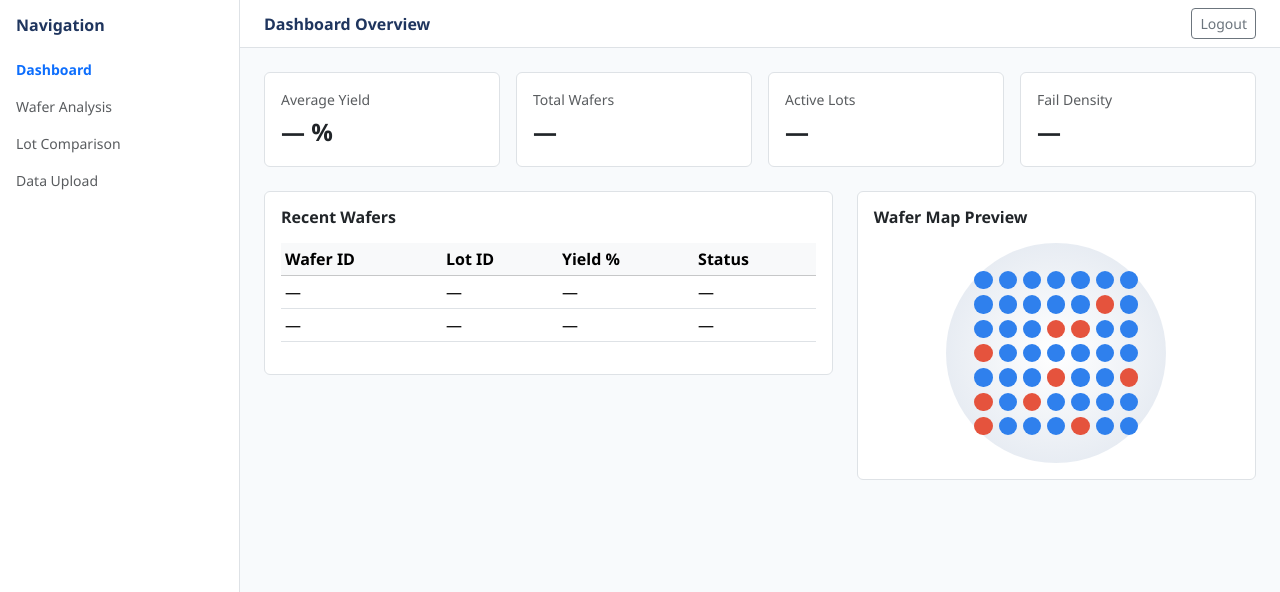
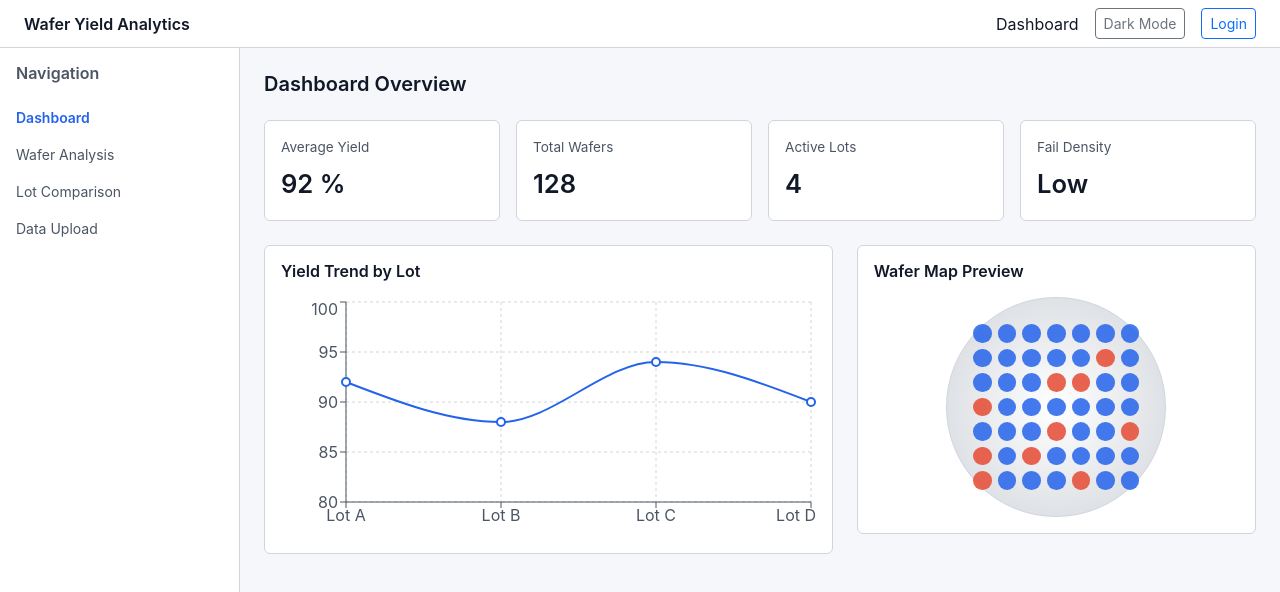
Before and after one commit to Saumyadarshi-1204/wafer-yield-analytics, a React (Create React App) app: page /dashboard in a window 1280 px wide. Shown: the top 592 px of the page. Built offline with nearby package versions, Linux system fonts and the light colour scheme; sample sign-in values are in the browser's storage.

Commit message:
Add ThemeContext, Modify other files accordingly

```diff
--- a/src/App.js
+++ b/src/App.js
@@ -1,32 +1,28 @@
 import React from "react";
 import { BrowserRouter, Routes, Route, Navigate } from "react-router-dom";
+import { ThemeProvider } from "./context/ThemeContext";
 import Landing from "./pages/Landing";
 import Login from "./pages/Login";
 import Dashboard from "./pages/Dashboard";
 
-const isAuthenticated = () => {
-  return localStorage.getItem("isAuth") === "true";
-};
+function App() {
+  const isAuthenticated = localStorage.getItem("isAuth") === "true";
 
-function App() {
   return (
+    <ThemeProvider>
       <BrowserRouter>
         <Routes>
           <Route path="/" element={<Landing />} />
           <Route path="/login" element={<Login />} />
-
           <Route
             path="/dashboard"
             element={
-            isAuthenticated() ? (
-              <Dashboard />
-            ) : (
-              <Navigate to="/login" replace />
-            )
+              isAuthenticated ? <Dashboard /> : <Navigate to="/login" replace />
             }
           />
         </Routes>
       </BrowserRouter>
+    </ThemeProvider>
   );
 }
 
--- a/src/components/KpiCard.jsx
+++ b/src/components/KpiCard.jsx
@@ -1,17 +1,26 @@
 import React from "react";
-import { motion } from "framer-motion";
 
 function KpiCard({ title, value }) {
   return (
-    <motion.div
-      initial={{ opacity: 0, y: 20 }}
-      animate={{ opacity: 1, y: 0 }}
-      transition={{ duration: 0.4 }}
-      className="bg-white border rounded p-3 h-100"
-    >
-      <div className="text-muted small">{title}</div>
-      <div className="fs-4 fw-semibold mt-1">{value}</div>
-    </motion.div>
+    <div className="card-theme rounded p-3 h-100">
+      <div
+        className="text-secondary-theme"
+        style={{ fontSize: "0.85rem" }}
+      >
+        {title}
+      </div>
+
+      <div
+        className="mt-2"
+        style={{
+          fontSize: "1.6rem",
+          fontWeight: 600,
+          color: "var(--text-primary)",
+        }}
+      >
+        {value}
+      </div>
+    </div>
   );
 }
 
--- a/src/components/Navbar.jsx
+++ b/src/components/Navbar.jsx
@@ -1,42 +1,50 @@
 import React from "react";
 import { useNavigate } from "react-router-dom";
-import { motion } from "framer-motion";
+import { useTheme } from "../context/ThemeContext";
 
 function Navbar() {
   const navigate = useNavigate();
+  const { theme, toggleTheme } = useTheme();
 
   return (
-    <motion.nav
-      initial={{ y: -40, opacity: 0 }}
-      animate={{ y: 0, opacity: 1 }}
-      transition={{ duration: 0.5 }}
-      className="navbar bg-white border-bottom px-4"
+    <nav
+      className="navbar px-4 d-flex align-items-center justify-content-between"
+      style={{
+        backgroundColor: "var(--bg-card)",
+        borderBottom: "1px solid var(--border-color)",
+      }}
     >
       <span
-        className="fw-bold"
-        style={{ color: "#1f355e", cursor: "pointer" }}
+        className="fw-semibold"
+        style={{ cursor: "pointer" }}
         onClick={() => navigate("/")}
       >
         Wafer Yield Analytics
       </span>
 
-      <div className="ms-auto d-flex gap-4 align-items-center">
+      <div className="d-flex gap-3 align-items-center">
         <span
-          className="text-muted small"
           style={{ cursor: "pointer" }}
           onClick={() => navigate("/dashboard")}
         >
           Dashboard
         </span>
-        <span className="text-muted small">Analytics</span>
+
         <button
-          className="btn btn-outline-primary btn-sm"
+          className="btn btn-sm btn-outline-secondary"
+          onClick={toggleTheme}
+        >
+          {theme === "dark" ? "Light Mode" : "Dark Mode"}
+        </button>
+
+        <button
+          className="btn btn-sm btn-outline-primary"
           onClick={() => navigate("/login")}
         >
           Login
         </button>
       </div>
-    </motion.nav>
+    </nav>
   );
 }
 
--- a/src/components/Sidebar.jsx
+++ b/src/components/Sidebar.jsx
@@ -4,21 +4,23 @@ import { motion } from "framer-motion";
 function Sidebar() {
   return (
     <motion.aside
-      initial={{ x: -40, opacity: 0 }}
+      initial={{ x: -30, opacity: 0 }}
       animate={{ x: 0, opacity: 1 }}
-      transition={{ duration: 0.5 }}
-      className="bg-white border-end p-3"
+      transition={{ duration: 0.4 }}
+      className="sidebar-theme p-3"
       style={{ width: "240px" }}
     >
-      <h6 className="fw-semibold mb-4" style={{ color: "#1f355e" }}>
+      <h6 className="fw-semibold mb-4 text-secondary-theme">
         Navigation
       </h6>
 
       <div className="d-flex flex-column gap-3 small">
-        <span className="fw-semibold text-primary">Dashboard</span>
-        <span className="text-muted">Wafer Analysis</span>
-        <span className="text-muted">Lot Comparison</span>
-        <span className="text-muted">Data Upload</span>
+        <span style={{ color: "var(--accent)", fontWeight: 600 }}>
+          Dashboard
+        </span>
+        <span className="text-secondary-theme">Wafer Analysis</span>
+        <span className="text-secondary-theme">Lot Comparison</span>
+        <span className="text-secondary-theme">Data Upload</span>
       </div>
     </motion.aside>
   );
--- a/src/components/WaferMap.jsx
+++ b/src/components/WaferMap.jsx
@@ -13,23 +13,32 @@ function WaferMap() {
         height: "220px",
         gridTemplateColumns: "repeat(7, 1fr)",
         gap: "6px",
-        padding: "28px",
+        padding: "26px",
         borderRadius: "50%",
         background:
-          "radial-gradient(circle at center, #ffffff 0%, #e6ebf2 75%)",
+          "radial-gradient(circle at center, var(--bg-card), var(--border-color))",
+        border: "1px solid var(--border-color)",
       }}
     >
-      {Array.from({ length: 49 }).map((_, i) => (
+      {Array.from({ length: 49 }).map((_, i) => {
+        const isDefect = Math.random() < 0.2;
+
+        return (
           <motion.span
             key={i}
             whileHover={{ scale: 1.15 }}
-          className="rounded-circle"
             style={{
-            background:
-              Math.random() > 0.2 ? "#2f80ed" : "#e5533d",
+              width: "100%",
+              height: "100%",
+              borderRadius: "50%",
+              background: isDefect
+                ? "#e5533d"                 /* defect die */
+                : "var(--accent)",          /* good die follows theme */
+              opacity: isDefect ? 0.9 : 0.85,
             }}
           />
-      ))}
+        );
+      })}
     </motion.div>
   );
 }
--- a/src/components/YieldChart.jsx
+++ b/src/components/YieldChart.jsx
@@ -1,24 +1,48 @@
 import React from "react";
 import {
-  LineChart, Line, XAxis, YAxis, Tooltip, ResponsiveContainer
+  LineChart,
+  Line,
+  XAxis,
+  YAxis,
+  Tooltip,
+  ResponsiveContainer,
+  CartesianGrid,
 } from "recharts";
 
 const data = [
-  { name: "Lot A", yield: 92 },
-  { name: "Lot B", yield: 88 },
-  { name: "Lot C", yield: 94 },
-  { name: "Lot D", yield: 90 },
+  { lot: "Lot A", yield: 92 },
+  { lot: "Lot B", yield: 88 },
+  { lot: "Lot C", yield: 94 },
+  { lot: "Lot D", yield: 90 },
 ];
 
 function YieldChart() {
   return (
-    <div style={{ width: "100%", height: 220 }}>
+    <div style={{ width: "100%", height: 240 }}>
       <ResponsiveContainer>
         <LineChart data={data}>
-          <XAxis dataKey="name" />
-          <YAxis />
-          <Tooltip />
-          <Line type="monotone" dataKey="yield" stroke="#1f355e" />
+          <CartesianGrid stroke="var(--border-color)" strokeDasharray="3 3" />
+          <XAxis dataKey="lot" stroke="var(--text-secondary)" />
+          <YAxis stroke="var(--text-secondary)" domain={[80, 100]} />
+
+          <Tooltip
+            contentStyle={{
+              backgroundColor: "var(--bg-card)",
+              border: "1px solid var(--border-color)",
+              color: "var(--text-primary)",
+              borderRadius: "6px",
+            }}
+            labelStyle={{ color: "var(--text-secondary)" }}
+            itemStyle={{ color: "var(--text-primary)" }}
+          />
+
+          <Line
+            type="monotone"
+            dataKey="yield"
+            stroke="var(--accent)"
+            strokeWidth={2}
+            dot={{ r: 4 }}
+          />
         </LineChart>
       </ResponsiveContainer>
     </div>
--- /dev/null
+++ b/src/context/ThemeContext.jsx
@@ -0,0 +1,26 @@
+import React, { createContext, useContext, useState, useEffect } from "react";
+
+const ThemeContext = createContext();
+
+export const useTheme = () => useContext(ThemeContext);
+
+export function ThemeProvider({ children }) {
+  const [theme, setTheme] = useState(
+    localStorage.getItem("theme") || "light"
+  );
+
+  useEffect(() => {
+    document.documentElement.setAttribute("data-theme", theme);
+    localStorage.setItem("theme", theme);
+  }, [theme]);
+
+  const toggleTheme = () => {
+    setTheme((prev) => (prev === "light" ? "dark" : "light"));
+  };
+
+  return (
+    <ThemeContext.Provider value={{ theme, toggleTheme }}>
+      {children}
+    </ThemeContext.Provider>
+  );
+}
--- a/src/index.css
+++ b/src/index.css
@@ -1,29 +1,54 @@
-/* Global reset */
-* {
-  margin: 0;
-  padding: 0;
-  box-sizing: border-box;
+:root {
+  /* LIGHT MODE */
+  --bg-main: #f5f7fb;
+  --bg-card: #ffffff;
+  --bg-sidebar: #ffffff;
+  --border-color: #d1d5db;
+
+  --text-primary: #111827;
+  --text-secondary: #4b5563;
+
+  --accent: #2563eb;
 }
 
-/* Base body styling */
-body {
-  min-height: 100vh;
-  background-color: #0b0f1a;
-  font-family: "Segoe UI", Arial, Helvetica, sans-serif;
+[data-theme="dark"] {
+  /* DARK MODE (ENTERPRISE GRADE) */
+  --bg-main: #0b1220;
+  --bg-card: #0f172a;
+  --bg-sidebar: #020617;
+  --border-color: #1e293b;
+
+  --text-primary: #e5e7eb;
+  --text-secondary: #9ca3af;
+
+  --accent: #3b82f6;
 }
 
-/* Root should NOT be centered */
-#root {
-  min-height: 100vh;
+body {
+  margin: 0;
+  background-color: var(--bg-main);
+  color: var(--text-primary);
+  font-family: "Inter", system-ui, -apple-system, BlinkMacSystemFont, sans-serif;
 }
 
-/* Remove old demo styles */
-h1, p {
-  margin: 0;
+.bg-theme {
+  background-color: var(--bg-main);
 }
 
-/* Code blocks (keep default) */
-code {
-  font-family: source-code-pro, Menlo, Monaco, Consolas, "Courier New",
-    monospace;
+.card-theme {
+  background-color: var(--bg-card);
+  border: 1px solid var(--border-color);
 }
+
+.sidebar-theme {
+  background-color: var(--bg-sidebar);
+  border-right: 1px solid var(--border-color);
+}
+
+.text-primary-theme {
+  color: var(--text-primary);
+}
+
+.text-secondary-theme {
+  color: var(--text-secondary);
+}
--- a/src/layouts/MainLayout.jsx
+++ b/src/layouts/MainLayout.jsx
@@ -3,7 +3,7 @@ import Navbar from "../components/Navbar";
 
 function MainLayout({ children }) {
   return (
-    <div style={{ backgroundColor: "#f8fafc", minHeight: "100vh" }}>
+    <div className="bg-theme" style={{ minHeight: "100vh" }}>
       <Navbar />
       <main>{children}</main>
     </div>
--- a/src/pages/Dashboard.jsx
+++ b/src/pages/Dashboard.jsx
@@ -1,108 +1,52 @@
 import React from "react";
-import { useNavigate } from "react-router-dom";
-import { motion } from "framer-motion";
+import MainLayout from "../layouts/MainLayout";
 import Sidebar from "../components/Sidebar";
 import KpiCard from "../components/KpiCard";
+import YieldChart from "../components/YieldChart";
 import WaferMap from "../components/WaferMap";
 
 function Dashboard() {
-  const navigate = useNavigate();
+  return (
+    <MainLayout>
+      <div className="d-flex" style={{ minHeight: "calc(100vh - 56px)" }}>
+        <Sidebar />
 
-  const handleLogout = () => {
-    localStorage.removeItem("isAuth");
-    navigate("/login");
-  };
+        <div className="flex-grow-1 p-4">
+          <h5 className="fw-semibold mb-4">Dashboard Overview</h5>
 
-  return (
-    <motion.div
-      initial={{ opacity: 0 }}
-      animate={{ opacity: 1 }}
-      transition={{ duration: 0.4 }}
-      className="d-flex"
-      style={{ minHeight: "100vh", backgroundColor: "#f8fafc" }}
-    >
-      {/* SIDEBAR */}
-      <Sidebar />
-
-      {/* MAIN */}
-      <main className="flex-grow-1">
-        {/* TOP BAR */}
-        <nav className="navbar bg-white border-bottom px-4 d-flex justify-content-between">
-          <span className="fw-semibold" style={{ color: "#1f355e" }}>
-            Dashboard Overview
-          </span>
-
-          <button
-            className="btn btn-sm btn-outline-secondary"
-            onClick={handleLogout}
-          >
-            Logout
-          </button>
-        </nav>
-
-        {/* CONTENT */}
-        <div className="p-4">
-          {/* KPI ROW — ALWAYS VISIBLE */}
           <div className="row g-3 mb-4">
             <div className="col-lg-3 col-md-6">
-              <KpiCard title="Average Yield" value="— %" />
+              <KpiCard title="Average Yield" value="92 %" />
             </div>
             <div className="col-lg-3 col-md-6">
-              <KpiCard title="Total Wafers" value="—" />
+              <KpiCard title="Total Wafers" value="128" />
             </div>
             <div className="col-lg-3 col-md-6">
-              <KpiCard title="Active Lots" value="—" />
+              <KpiCard title="Active Lots" value="4" />
             </div>
             <div className="col-lg-3 col-md-6">
-              <KpiCard title="Fail Density" value="—" />
+              <KpiCard title="Fail Density" value="Low" />
             </div>
           </div>
 
-          {/* PANELS */}
-          <div className="row g-4">
-            {/* TABLE */}
+          <div className="row g-4 mb-4">
             <div className="col-lg-7">
-              <div className="bg-white border rounded p-3">
-                <h6 className="fw-semibold mb-3">Recent Wafers</h6>
-
-                <table className="table table-sm">
-                  <thead className="table-light">
-                    <tr>
-                      <th>Wafer ID</th>
-                      <th>Lot ID</th>
-                      <th>Yield %</th>
-                      <th>Status</th>
-                    </tr>
-                  </thead>
-                  <tbody>
-                    <tr>
-                      <td>—</td>
-                      <td>—</td>
-                      <td>—</td>
-                      <td>—</td>
-                    </tr>
-                    <tr>
-                      <td>—</td>
-                      <td>—</td>
-                      <td>—</td>
-                      <td>—</td>
-                    </tr>
-                  </tbody>
-                </table>
+              <div className="card-theme p-3 rounded">
+                <h6 className="fw-semibold mb-3">Yield Trend by Lot</h6>
+                <YieldChart />
               </div>
             </div>
 
-            {/* WAFER MAP */}
             <div className="col-lg-5">
-              <div className="bg-white border rounded p-3 h-100">
+              <div className="card-theme p-3 rounded">
                 <h6 className="fw-semibold mb-3">Wafer Map Preview</h6>
                 <WaferMap />
               </div>
             </div>
           </div>
         </div>
-      </main>
-    </motion.div>
+      </div>
+    </MainLayout>
   );
 }
 
```
Also changed, not shown: src/pages/Landing.jsx (+19 -33 lines), src/pages/Login.jsx (+38 -16 lines). Lines whose indentation alone changed are shown as unchanged.
